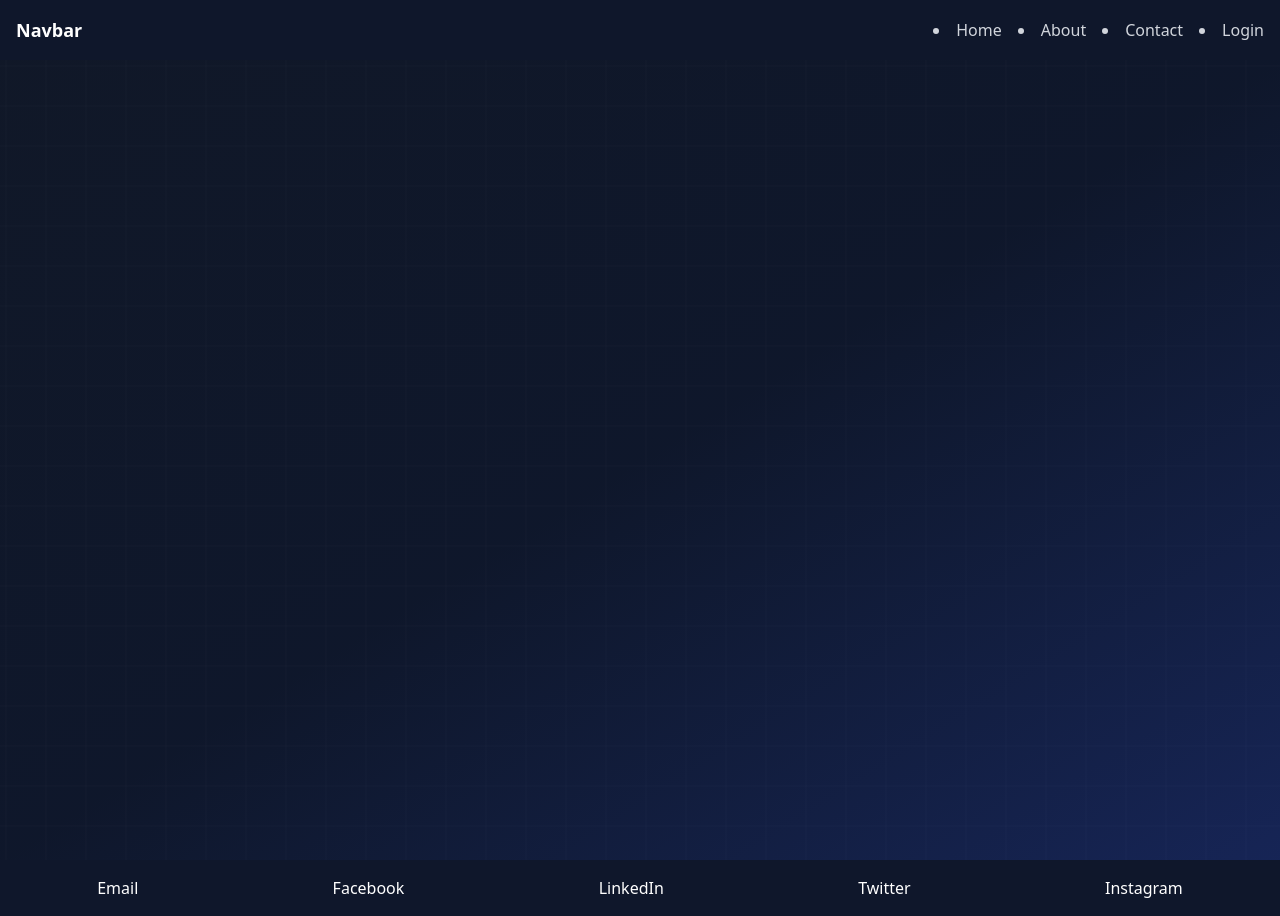
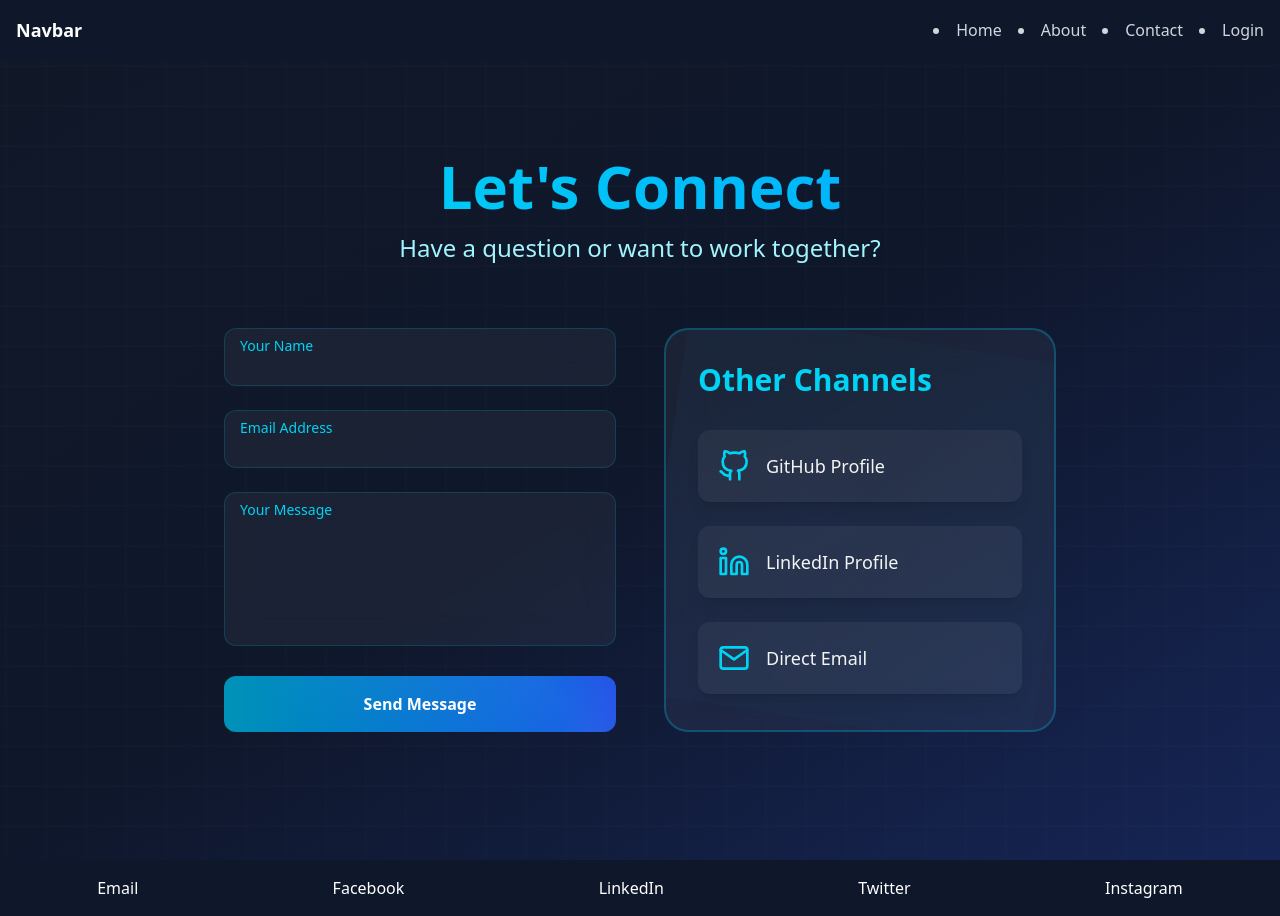
Before and after one commit to Joy5k/Joy_Meet, a Next.js app: page /contact in a window 1280 px wide. Built offline with nearby package versions, Linux system fonts and the light colour scheme.

Commit message:
created the contact form

```diff
--- a/package.json
+++ b/package.json
@@ -15,6 +15,7 @@
     "next-redux-wrapper": "^8.1.0",
     "react": "^19.0.0",
     "react-dom": "^19.0.0",
+    "react-icons": "^5.5.0",
     "react-redux": "^9.2.0",
     "redux-persist": "^6.0.0",
     "sonner": "^2.0.1"
--- a/src/app/(withCommonLayout)/contact/page.tsx
+++ b/src/app/(withCommonLayout)/contact/page.tsx
@@ -1,16 +1,157 @@
+'use client'
+
 import React from 'react'
+import { FiGithub, FiLinkedin, FiMail } from 'react-icons/fi'
 
 function ContactUs() {
+  const handleSubmit = (e: React.FormEvent<HTMLFormElement>) => {
+    e.preventDefault()
+    // Add your form submission logic here
+  }
+
   return (
     <div className="min-h-screen bg-gradient-to-br from-gray-900 via-slate-900 to-blue-950 text-gray-100 overflow-hidden relative">
-    {/* Quantum Dot Animation */}
-    <div className="particle-container absolute inset-0 opacity-20 pointer-events-none" />
+      {/* Background Elements */}
+      <div className="particle-container absolute inset-0 opacity-20 pointer-events-none" />
+      <div className="absolute inset-0 bg-[length:40px_40px] bg-[linear-gradient(to_right,rgba(255,255,255,0.02)_1px,transparent_1px),linear-gradient(to_bottom,rgba(255,255,255,0.02)_1px,transparent_1px)] animate-grid-drift" />
+      <div className="absolute left-1/2 top-1/3 w-96 h-96 bg-radial-gradient(from_60%_50%,rgba(16,185,129,0.15)_0%,transparent_60%) animate-plasma" />
 
-    {/* Holographic Grid */}
-    <div className="absolute inset-0 bg-[length:40px_40px] bg-[linear-gradient(to_right,rgba(255,255,255,0.02)_1px,transparent_1px),linear-gradient(to_bottom,rgba(255,255,255,0.02)_1px,transparent_1px)] animate-grid-drift" />
+      {/* Content Container */}
+      <div className="relative max-w-4xl mx-auto px-4 sm:px-6 lg:px-8 py-24 z-10">
+        <div className="text-center mb-16">
+          <h1 className="text-4xl md:text-6xl font-bold bg-gradient-to-r from-cyan-400 to-blue-500 bg-clip-text text-transparent mb-4 animate-gradient-flow">
+            Let&apos;s Connect
+          </h1>
+          <p className="text-xl md:text-2xl text-cyan-200 font-light">
+            Have a question or want to work together?
+          </p>
+        </div>
 
-    {/* Plasma Core */}
-    <div className="absolute left-1/2 top-1/3 w-96 h-96 bg-radial-gradient(from_60%_50%,rgba(16,185,129,0.15)_0%,transparent_60%) animate-plasma" />
+        {/* Contact Grid */}
+        <div className="grid md:grid-cols-2 gap-12">
+          {/* Contact Form */}
+          <form onSubmit={handleSubmit} className="space-y-6">
+            <div className="group relative">
+              <input
+                type="text"
+                id="name"
+                required
+                className="w-full p-4 bg-white/5 backdrop-blur-lg rounded-xl border border-cyan-500/20 focus:border-cyan-400/40 outline-none transition-all"
+                placeholder=" "
+              />
+              <label
+                htmlFor="name"
+                className="absolute left-4 top-2 text-sm text-cyan-400 pointer-events-none transition-all group-focus-within:top-2 group-focus-within:text-sm group-[input:not(:placeholder-shown)]:top-2 group-[input:not(:placeholder-shown)]:text-sm"
+              >
+                Your Name
+              </label>
+            </div>
+
+            <div className="group relative">
+              <input
+                type="email"
+                id="email"
+                required
+                className="w-full p-4 bg-white/5 backdrop-blur-lg rounded-xl border border-cyan-500/20 focus:border-cyan-400/40 outline-none transition-all"
+                placeholder=" "
+              />
+              <label
+                htmlFor="email"
+                className="absolute left-4 top-2 text-sm text-cyan-400 pointer-events-none transition-all group-focus-within:top-2 group-focus-within:text-sm group-[input:not(:placeholder-shown)]:top-2 group-[input:not(:placeholder-shown)]:text-sm"
+              >
+                Email Address
+              </label>
+            </div>
+
+            <div className="group relative">
+              <textarea
+                id="message"
+                required
+                rows={5}
+                className="w-full p-4 bg-white/5 backdrop-blur-lg rounded-xl border border-cyan-500/20 focus:border-cyan-400/40 outline-none transition-all resize-none"
+                placeholder=" "
+              ></textarea>
+              <label
+                htmlFor="message"
+                className="absolute left-4 top-2 text-sm text-cyan-400 pointer-events-none transition-all group-focus-within:top-2 group-focus-within:text-sm group-[textarea:not(:placeholder-shown)]:top-2 group-[textarea:not(:placeholder-shown)]:text-sm"
+              >
+                Your Message
+              </label>
+            </div>
+
+            <button
+              type="submit"
+              className="w-full py-4 bg-gradient-to-r from-cyan-600 to-blue-700 text-white font-semibold rounded-xl hover:scale-[1.02] hover:shadow-2xl transition-all duration-300 relative overflow-hidden"
+            >
+              <span className="relative z-10">Send Message</span>
+              <div className="absolute inset-0 bg-[linear-gradient(45deg,transparent_25%,rgba(255,255,255,0.1)_50%,transparent_75%)] bg-[length:250%_250%] animate-shine" />
+            </button>
+          </form>
+
+          {/* Social Links */}
+          <div className="p-8 bg-white/5 backdrop-blur-xl rounded-3xl border-2 border-cyan-500/30 hover:border-cyan-500/60 transition-all duration-500 relative overflow-hidden group hover:shadow-2xl hover:shadow-cyan-500/20">
+            <div className="absolute inset-0 bg-[conic-gradient(from_90deg_at_50%_50%,#06b6d410_0%,#3b82f620_25%,#06b6d410_50%)] rounded-3xl opacity-30 animate-conic-sweep" />
+            <h2 className="text-3xl font-bold text-cyan-400 mb-8 relative z-10">Other Channels</h2>
+            <div className="space-y-6 relative z-10">
+              <a
+                href="https://github.com/yourusername"
+                target="_blank"
+                rel="noopener noreferrer"
+                className="flex items-center gap-4 p-5 bg-white/5 rounded-xl hover:bg-white/10 transition-all duration-300 hover:-translate-y-1 shadow-lg hover:shadow-cyan-500/20"
+              >
+                <FiGithub className="w-8 h-8 text-cyan-400 flex-shrink-0 transition-transform duration-300 hover:scale-110" />
+                <span className="font-medium text-lg">GitHub Profile</span>
+                <div className="ml-auto opacity-0 group-hover:opacity-100 transition-opacity duration-300">↗</div>
+              </a>
+
+              <a
+                href="https://linkedin.com/in/yourusername"
+                target="_blank"
+                rel="noopener noreferrer"
+                className="flex items-center gap-4 p-5 bg-white/5 rounded-xl hover:bg-white/10 transition-all duration-300 hover:-translate-y-1 shadow-lg hover:shadow-cyan-500/20"
+              >
+                <FiLinkedin className="w-8 h-8 text-cyan-400 flex-shrink-0 transition-transform duration-300 hover:scale-110" />
+                <span className="font-medium text-lg">LinkedIn Profile</span>
+                <div className="ml-auto opacity-0 group-hover:opacity-100 transition-opacity duration-300">↗</div>
+              </a>
+
+              <a
+                href="mailto:your.email@example.com"
+                className="flex items-center gap-4 p-5 bg-white/5 rounded-xl hover:bg-white/10 transition-all duration-300 hover:-translate-y-1 shadow-lg hover:shadow-cyan-500/20"
+              >
+                <FiMail className="w-8 h-8 text-cyan-400 flex-shrink-0 transition-transform duration-300 hover:scale-110" />
+                <span className="font-medium text-lg">Direct Email</span>
+                <div className="ml-auto opacity-0 group-hover:opacity-100 transition-opacity duration-300">↗</div>
+              </a>
+            </div>
+          </div>
+        </div>
+      </div>
+
+      {/* Animation Styles */}
+      <style jsx global>{`
+        @keyframes shine {
+          to { background-position: 200% center; }
+        }
+
+        @keyframes conic-sweep {
+          from { transform: rotate(0deg); }
+          to { transform: rotate(360deg); }
+        }
+
+        .animate-gradient-flow {
+          background-size: 200% auto;
+          animation: gradient-flow 8s ease infinite;
+        }
+
+        .animate-shine {
+          animation: shine 5s linear infinite;
+        }
+
+        .animate-conic-sweep {
+          animation: conic-sweep 20s linear infinite;
+        }
+      `}</style>
     </div>
   )
 }
```
Also changed, not shown: 1 other file (tests, documents, lock files or other folders).
